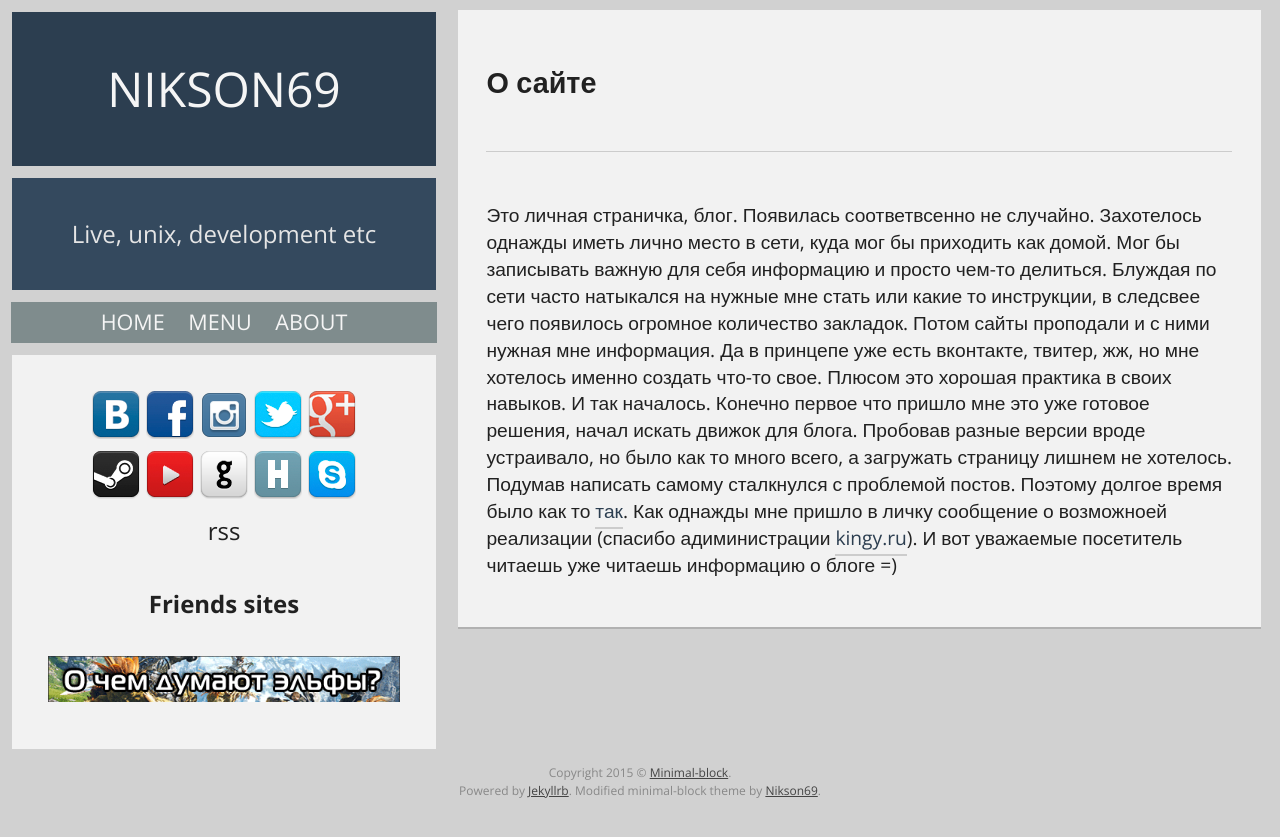
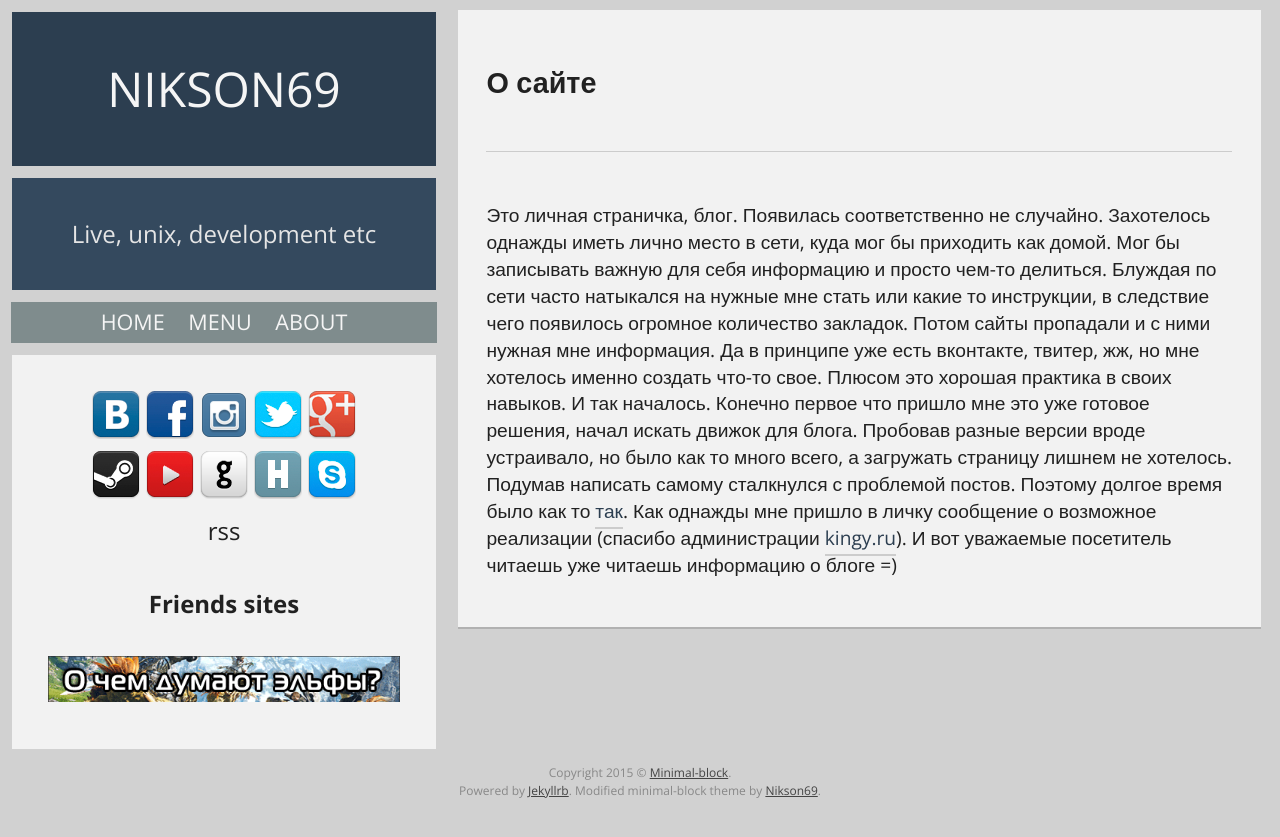
Before and after one commit to Nikson69rus/Nikson69.github.io, a Jekyll site: the page built from about/index.html, in a window 1280 px wide. Shown: the top 837 px of the page. Built offline with Jekyll 4.4.1, drawn with Linux system fonts in a browser that asks for light colours; Markdown is read by kramdown in place of the engine named in the settings.

Commit message:
Blog alpha
Ошибки

```diff
--- a/about/index.html
+++ b/about/index.html
@@ -5,6 +5,6 @@ layout: default
     <article class="module color-3">
             <h1>О сайте</h1>
             <hr>
-            <p>Это личная страничка, блог. Появилась соответвсенно не случайно. Захотелось однажды иметь лично место в сети, куда мог бы приходить как домой. Мог бы записывать важную для себя информацию и просто чем-то делиться. Блуждая по сети часто натыкался на нужные мне стать или какие то инструкции, в следсвее чего появилось огромное количество закладок. Потом сайты проподали и с ними нужная мне информация. Да в принцепе уже есть вконтакте, твитер, жж, но мне хотелось именно создать что-то свое. Плюсом это хорошая практика в своих навыков. И так началось. Конечно первое что пришло мне это уже готовое решения, начал искать движок для блога. Пробовав разные версии вроде устраивало, но было как то много всего, а загружать страницу лишнем не хотелось. Подумав написать самому сталкнулся с проблемой постов. Поэтому долгое время было как то <a target="_blank" href="/image/oldsite.png">так</a>. Как однажды мне пришло в личку сообщение о возможноей реализации (спасибо адиминистрации <a target="_blank" href="//kingy.ru/">kingy.ru</a>). И вот уважаемые посетитель читаешь уже читаешь информацию о блоге =) </p>
+            <p>Это личная страничка, блог. Появилась соответственно не случайно. Захотелось однажды иметь лично место в сети, куда мог бы приходить как домой. Мог бы записывать важную для себя информацию и просто чем-то делиться. Блуждая по сети часто натыкался на нужные мне стать или какие то инструкции, в следствие чего появилось огромное количество закладок. Потом сайты пропадали и с ними нужная мне информация. Да в принципе уже есть вконтакте, твитер, жж, но мне хотелось именно создать что-то свое. Плюсом это хорошая практика в своих навыков. И так началось. Конечно первое что пришло мне это уже готовое решения, начал искать движок для блога. Пробовав разные версии вроде устраивало, но было как то много всего, а загружать страницу лишнем не хотелось. Подумав написать самому сталкнулся с проблемой постов. Поэтому долгое время было как то <a target="_blank" href="/image/oldsite.png">так</a>. Как однажды мне пришло в личку сообщение о возможное реализации (спасибо администрации <a target="_blank" href="//kingy.ru/">kingy.ru</a>). И вот уважаемые посетитель читаешь уже читаешь информацию о блоге =)  </p>
     </article>
 </div>
```
